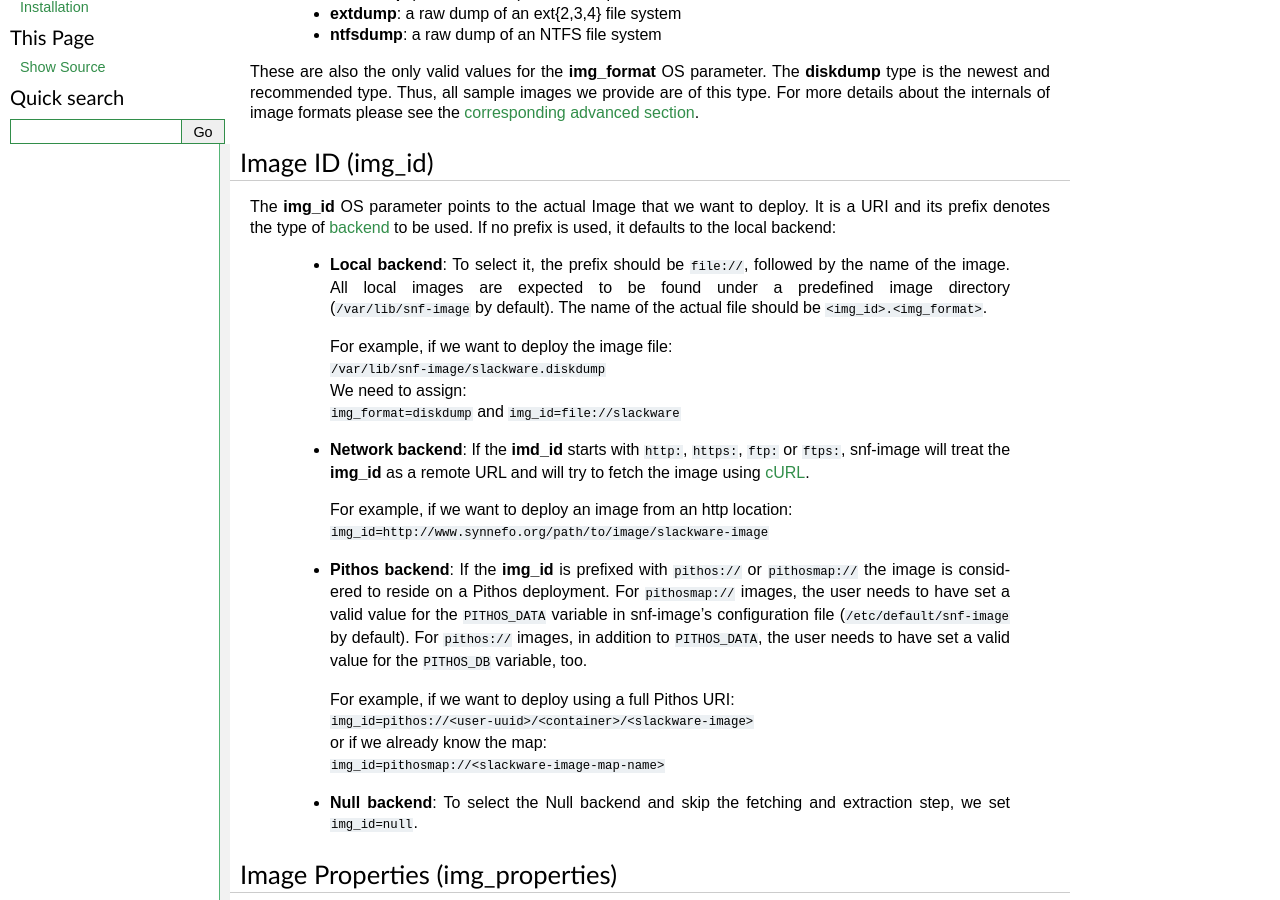
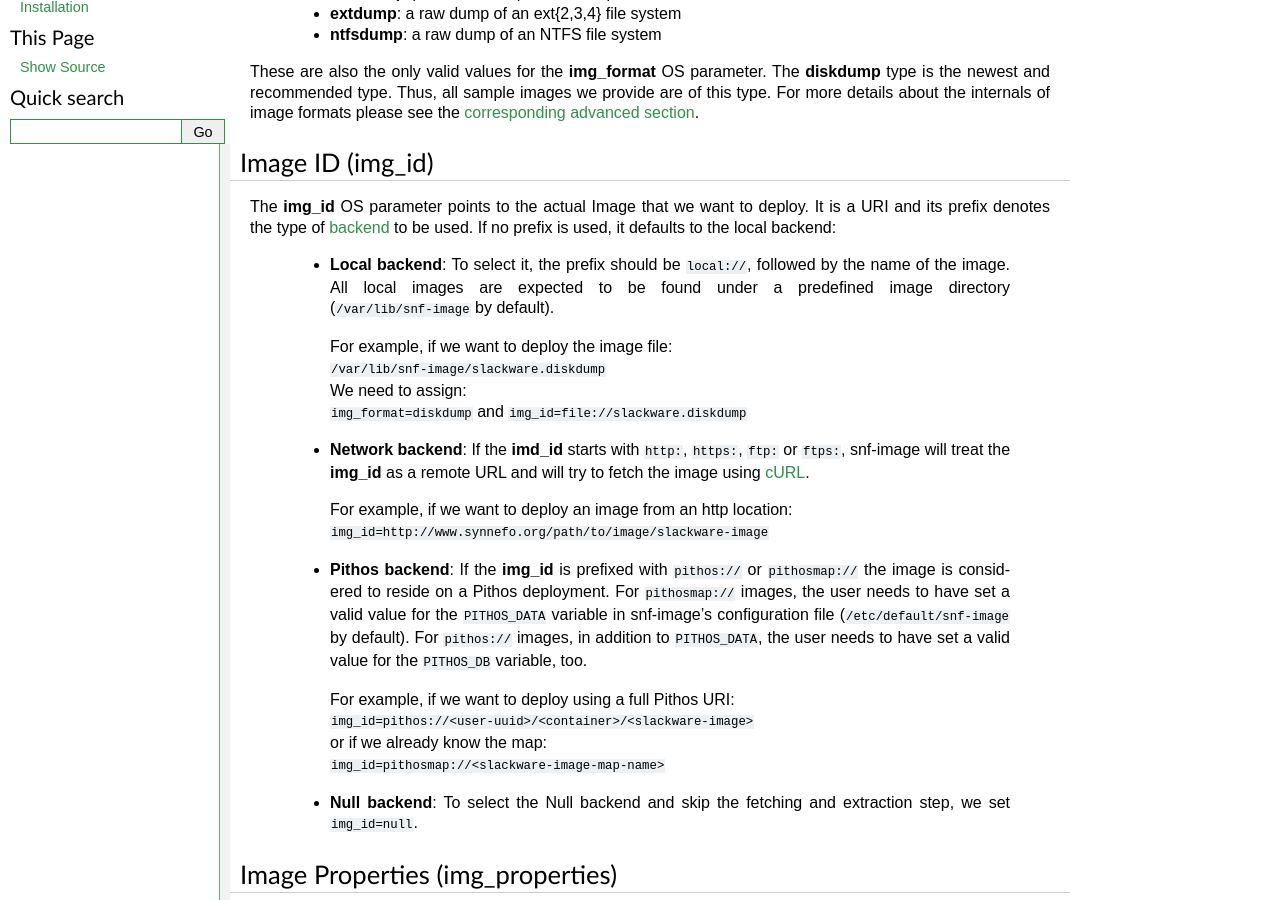
Before and after one commit to grnet/snf-image, a Sphinx documentation site: the page built from docs/interface.rst, in a window 1280 px wide and 900 px high, scrolled down 437 px. Built offline with Sphinx 7.4.7, drawn with Linux system fonts in a browser that asks for light colours.

Commit message:
docs: Reflect the changes made in local backend

```diff
--- a/docs/interface.rst
+++ b/docs/interface.rst
@@ -46,15 +46,14 @@ It is a URI and its prefix denotes the type of :ref:`backend <storage-backends>`
 to be used. If no prefix is used, it defaults to the local backend:
 
  * **Local backend**:
-   To select it, the prefix should be ``file://``, followed by the name of the
+   To select it, the prefix should be ``local://``, followed by the name of the
    image. All local images are expected to be found under a predefined image
-   directory (``/var/lib/snf-image`` by default). The name of the actual file
-   should be ``<img_id>.<img_format>``.
+   directory (``/var/lib/snf-image`` by default).
 
   | For example, if we want to deploy the image file:
   | ``/var/lib/snf-image/slackware.diskdump``
   | We need to assign:
-  | ``img_format=diskdump`` and ``img_id=file://slackware``
+  | ``img_format=diskdump`` and ``img_id=file://slackware.diskdump``
 
  * **Network backend**:
    If the **imd_id** starts with ``http:``, ``https:``, ``ftp:`` or ``ftps:``,
```
